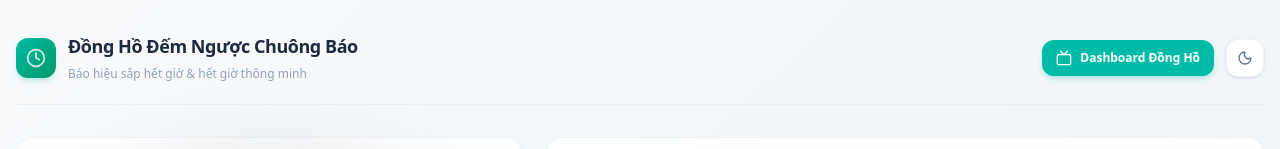
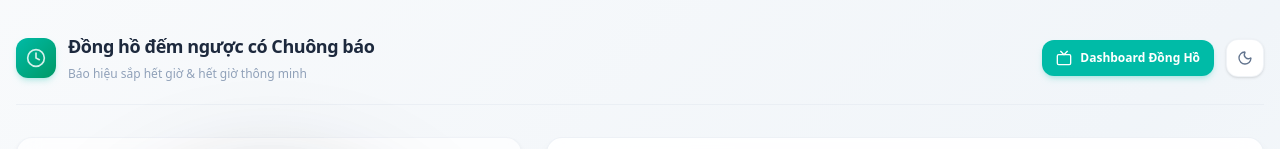
Before and after one commit to cth-sla/Countdown-Timer, a React (Vite) app: page / in a window 1280 px wide. Shown: the top 149 px of the page. Built offline with nearby package versions, Linux system fonts and the light colour scheme.

Commit message:
style: update header text for consistency

```diff
--- a/src/App.tsx
+++ b/src/App.tsx
@@ -795,7 +795,7 @@ export default function App() {
               </div>
               <div>
                 <h1 className="text-lg font-extrabold text-slate-800 dark:text-slate-100 tracking-tight flex items-center gap-1.5">
-                  <span>Đồng Hồ Đếm Ngược Chuông Báo</span>
+                  <span>Đồng hồ đếm ngược có Chuông báo</span>
                 </h1>
                 <span className="text-xs text-slate-400 dark:text-slate-500 font-medium">Báo hiệu sắp hết giờ & hết giờ thông minh</span>
               </div>
```
